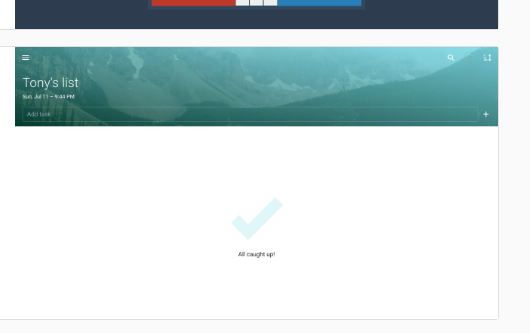
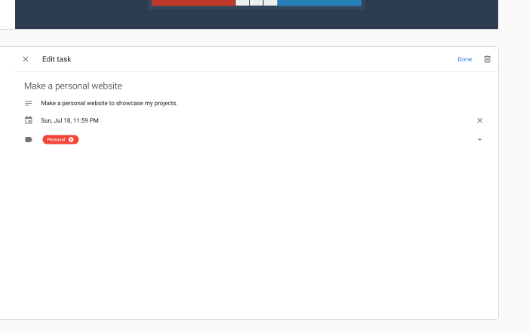
Before and after one commit to tonynikolaidis/tonynikolaidis.github.io, a plain HTML site: page index.html in a window 1280 px wide. Shown: the part 1985-2318 px from the top of the page, 625-1155 px from the left. Drawn offline with nearby package versions, Linux system fonts and the light colour scheme.

Commit message:
Fix to-do web app project screenshot

```diff
--- a/index.html
+++ b/index.html
@@ -239,11 +239,11 @@
                         </div>
                         <div id="carouselControls2" class="col-xxl-5 col-md-6 carousel slide" data-bs-ride="carousel">
                             <div class="carousel-inner">
-                                <div class="carousel-item active">
-                                    <img src="./public/portfolio/todo-web-app/tasks-done.png" class="d-block w-100"
+                                <div class="carousel-item">
+                                    <img src="./public/portfolio/todo-web-app/show-tasks.png" class="d-block w-100"
                                          alt="...">
                                 </div>
-                                <div class="carousel-item">
+                                <div class="carousel-item active">
                                     <img src="./public/portfolio/todo-web-app/tasks-done.png" class="d-block w-100"
                                          alt="...">
                                 </div>
```
